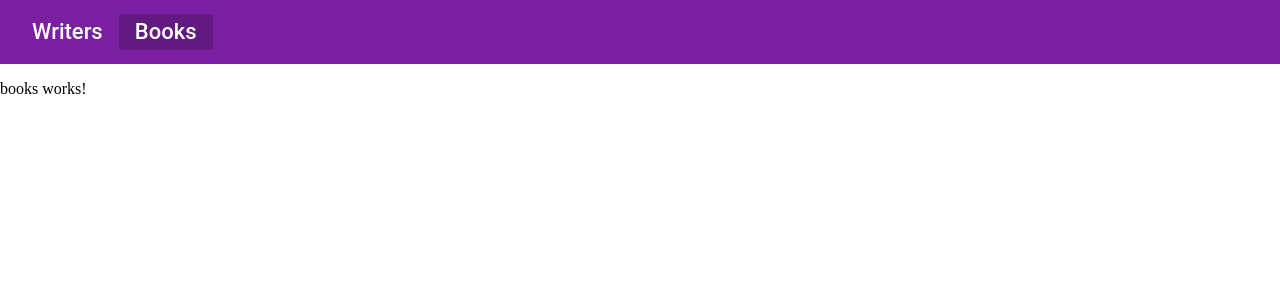
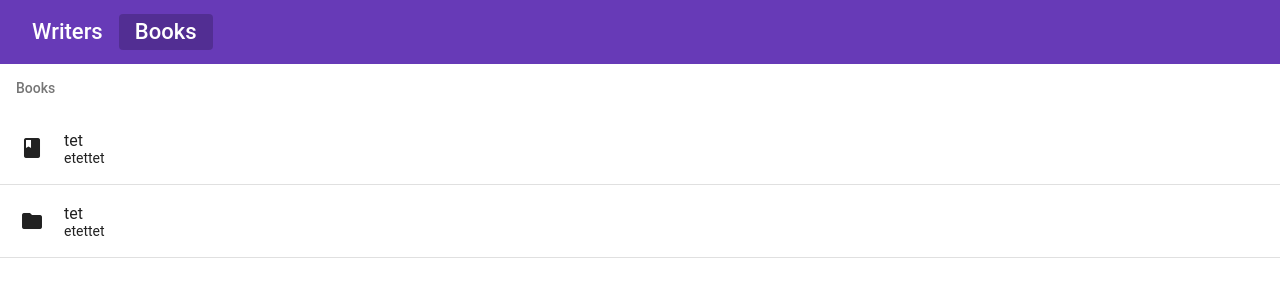
Before and after one commit to Blucbo/books-library, an Angular app: page /books in a window 1280 px wide. Shown: the top 300 px of the page. Built offline with nearby package versions, Linux system fonts and the light colour scheme.

Commit message:
Create template books and book.

```diff
--- a/src/app/books/book/book.component.html
+++ b/src/app/books/book/book.component.html
@@ -1,3 +1,19 @@
-<p>
-  book works!
-</p>
+<mat-list color="primary">
+  <h3 mat-subheader>Book</h3>
+  <mat-list-item role="listitem">Name: name</mat-list-item>
+  <mat-nav-list>
+    <mat-list-item>
+      <a matLine [routerLink]="['/writers/1']">
+        <span matTooltip="open author">Author: Author</span>
+      </a>
+    </mat-list-item>
+    <mat-list-item>
+      <a matLine [routerLink]="['/books/?genre=']">
+        <span matTooltip="open books with same genre">Genre: Genre</span>
+      </a>
+    </mat-list-item>
+  </mat-nav-list>
+  <mat-list-item role="listitem">Egone non intellego, quid sit don Graece, Latine voluptas? In eo enim positum est id, quod dicimus esse expetendum.
+    At cum de plurimis eadem dicit, tum certe de maximis. Hoc etsi multimodis reprehendi potest, tamen accipio, quod dant.
+    Non ego tecum iam ita iocabor, ut isdem his de rebus, cum L. Hoc enim constituto in philosophia constituta sunt omnia.</mat-list-item>
+</mat-list>
--- a/src/app/books/books.component.html
+++ b/src/app/books/books.component.html
@@ -1,3 +1,15 @@
-<p>
-  books works!
-</p>
+<mat-list>
+  <h3 mat-subheader>Books</h3>
+  <mat-list-item>
+    <mat-icon mat-list-icon>book</mat-icon>
+    <a mat-line [routerLink]="['/books/1']" class="list-link">tet</a>
+    <a mat-line [routerLink]="['/writers']" class="list-link">etettet</a>
+  </mat-list-item>
+  <mat-divider></mat-divider>
+  <mat-list-item>
+    <mat-icon mat-list-icon>folder</mat-icon>
+    <h4 mat-line>tet</h4>
+    <p mat-line>etettet</p>
+  </mat-list-item>
+  <mat-divider></mat-divider>
+</mat-list>
--- a/src/index.html
+++ b/src/index.html
@@ -7,6 +7,7 @@
 
   <meta name="viewport" content="width=device-width, initial-scale=1">
   <link rel="icon" type="image/x-icon" href="favicon.ico">
+  <link href="https://fonts.googleapis.com/icon?family=Material+Icons" rel="stylesheet">
 </head>
 <body>
   <blib-root></blib-root>
--- a/src/styles.scss
+++ b/src/styles.scss
@@ -1,7 +1,11 @@
 /* You can add global styles to this file, and also import other style files */
-@import "~@angular/material/prebuilt-themes/purple-green.css";
-
+@import "~@angular/material/prebuilt-themes/deeppurple-amber.css";
 body {
   margin: 0;
   padding: 0;
 }
+
+a {
+  text-decoration: none;
+  color: currentColor;
+}
```
Also changed, not shown: src/app/books/books.module.ts (+6 -1 lines), src/app/app.component.scss (line endings or trailing spaces).
